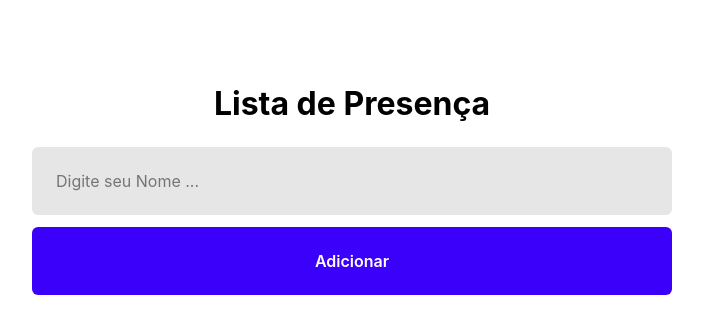
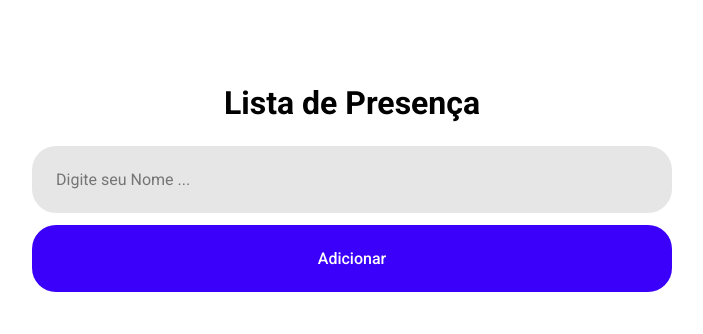
Before and after one commit to marceloicampos/discovery-vite-reactapp, a React (Vite) app in the folder reactapp/: page / in a window 1280 px wide. Shown: the top 334 px of the page, without its empty margins (288-991 px from the left). Built offline with nearby package versions, Linux system fonts and the light colour scheme.

Commit message:
Importando Fonte

```diff
--- a/reactapp/index.html
+++ b/reactapp/index.html
@@ -3,6 +3,9 @@
     <head>
         <meta charset="UTF-8" />
         <meta name="viewport" content="width=device-width, initial-scale=1.0" />
+        <link rel="preconnect" href="https://fonts.googleapis.com" />
+        <link rel="preconnect" href="https://fonts.gstatic.com" crossorigin />
+        <link href="https://fonts.googleapis.com/css2?family=Roboto:wght@400;500;700&display=swap" rel="stylesheet" />
         <title>App Lista de Presença</title>
     </head>
     <body>
--- a/reactapp/src/pages/Home/styles.css
+++ b/reactapp/src/pages/Home/styles.css
@@ -10,9 +10,8 @@
 
 .container input {
     background: #e6e6e6;
-    border-radius: 6px;
+    border-radius: 24px;
     border: none;
-    font-size: 16px;
     font-weight: 400;
     padding: 24px;
     width: 50%;
@@ -21,11 +20,10 @@
 .container button {
     cursor: pointer;
     color: #fff;
-    background: #3B00FA;
-    border-radius: 6px;
+    background: #3b00fa;
+    border-radius: 24px;
     border: none;
-    font-size: 16px;
-    font-weight: 600;
+    font-weight: 500;
     margin: 12px 0 84px;
     padding: 24px;
     width: 50%;
--- a/reactapp/src/styles/global.css
+++ b/reactapp/src/styles/global.css
@@ -2,7 +2,16 @@
     box-sizing: border-box;
     /* background-color: #242424; */
     /* color: rgba(255, 255, 255, 0.87); */
-    font-family: Inter, Avenir, Helvetica, Arial, sans-serif;
     margin: 0;
     padding: 0;
 }
+
+body,
+input,
+button {
+    font-family: 'Roboto', sans-serif;
+    font-size: 1em;
+
+    -webkit-font-smoothing: antialiased;
+    /* contornos das fontes mais suaves */
+}
```
